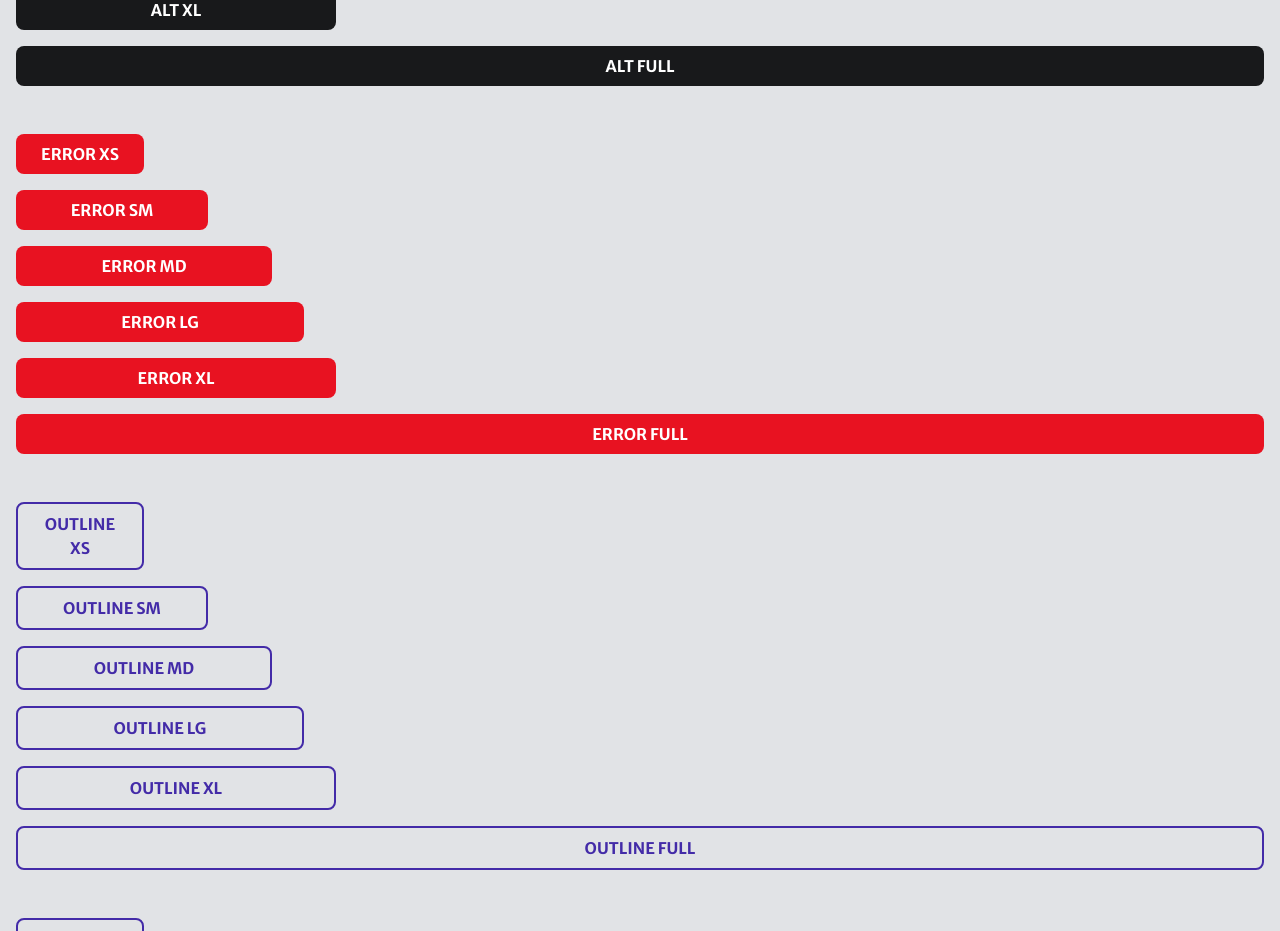
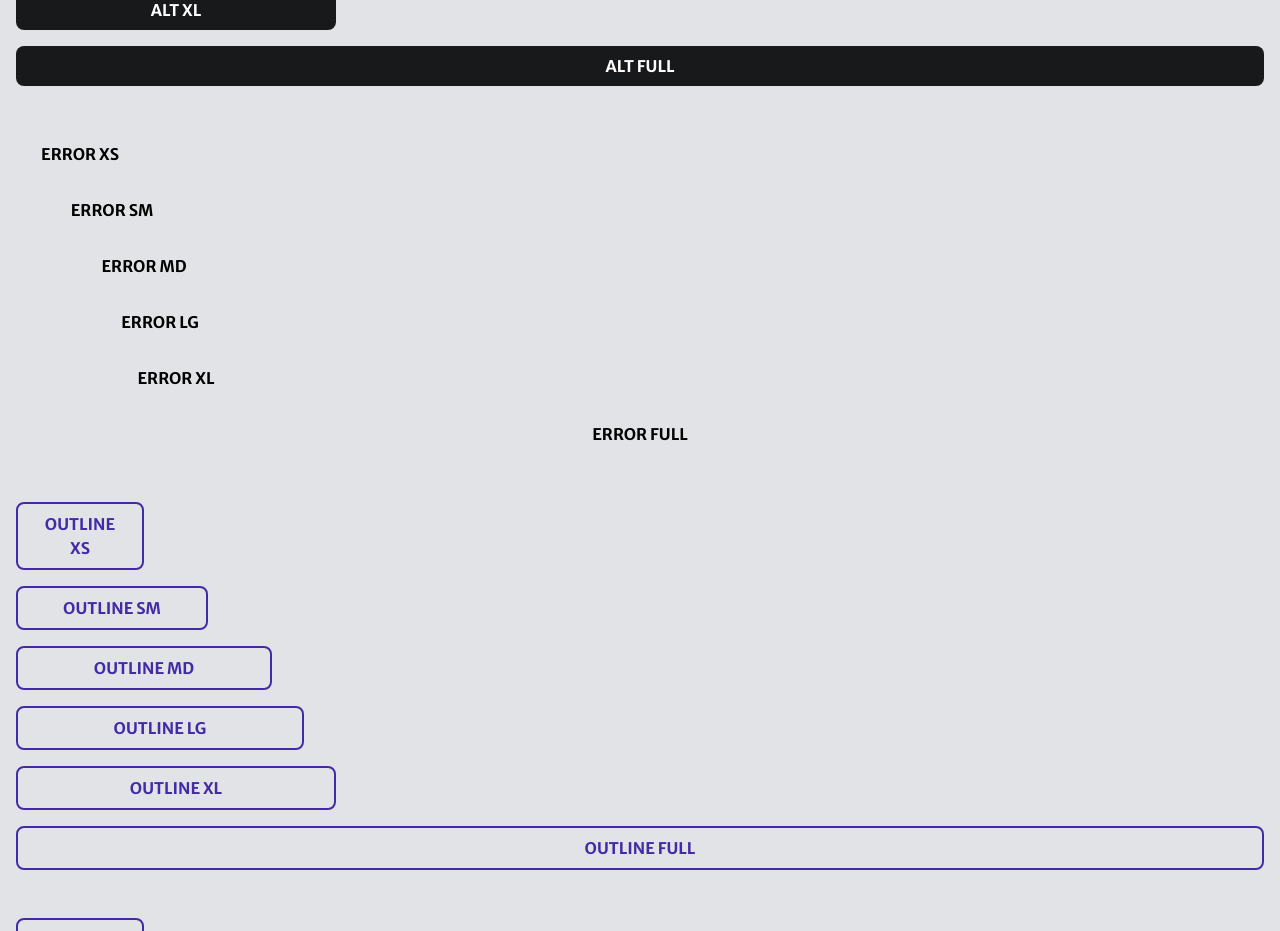
Before and after one commit to DevPres/recipes_nextjs, a Next.js app: page /showcase in a window 1280 px wide. Shown: the part 802-1733 px from the top of the page. Built offline with nearby package versions, Linux system fonts and the light colour scheme.

Commit message:
changed buttons css following accessibility guide

```diff
--- a/components/Buttons/Button.tsx
+++ b/components/Buttons/Button.tsx
@@ -1,18 +1,16 @@
-import { ButtonTypes, ThemeColor, ThemeColorVariation, ThemeElementSize } from "@/styles/theme";
 import { cva, VariantProps } from "class-variance-authority";
 import { ButtonHTMLAttributes } from "react";
 
 
 export const buttonStyles = cva(
-  'apparence-none py-2 px-4 uppercase transition hover:scale-105 focus:shadow-md font-bold',
+  'apparence-none py-2 px-4 font-bold uppercase transition   focus:outline focus:outline-4 focus:outline-offset-2 hover:scale-105',
   {
     variants: {
       color: {
-        primary: 'bg-primary-900 focus:shadow-primary-500  text-white',
-        alt: 'bg-alt-900 focus:shadow-alt-500  text-white',
-        outline: 'bg-transparent border-2 border-primary-800 focus:shadow-primary-500  text-primary-800 ',
-        'outline-alt': 'bg-transparent border-2 border-alt-800 focus:shadow-alt-500  text-alt-800 ',
-        error:'bg-error focus:shadow-error text-white'
+        primary: 'bg-primary-900 text-white focus:outline-primary-900',
+        alt: 'bg-alt-900 text-white focus:outline-alt-900',
+        outline: 'bg-transparent border-2 border-primary-800   text-primary-800 focus:outline-primary-900',
+        'outline-alt': 'bg-transparent border-2 border-alt-800   text-alt-800 focus:outline-alt-900',
       },
       size: {
         xs: 'w-32',
```
